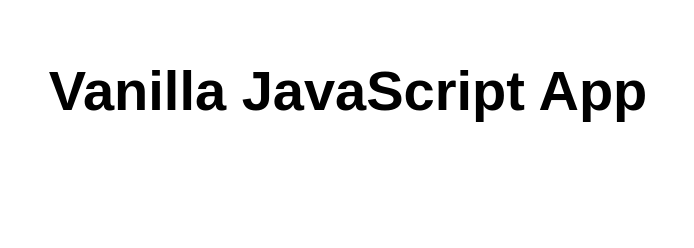
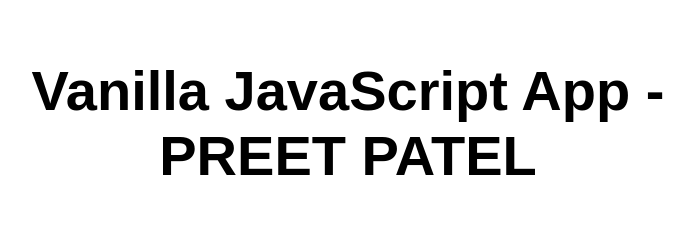
Before and after one commit to PtPateL2002/pp-cet1021-static-web-app, a plain HTML site: page src/index.html in a window 1280 px wide. Shown: the whole page, without its empty margins (292-986 px from the left). Drawn offline with Linux system fonts and the light colour scheme.

Commit message:
Update index.html

```diff
--- a/src/index.html
+++ b/src/index.html
@@ -5,12 +5,12 @@
   <meta charset="UTF-8">
   <meta name="viewport" content="width=device-width, initial-scale=1.0">
   <link rel="stylesheet" href="styles.css">
-  <title>Vanilla JavaScript App</title>
+  <title>PREET PATEL's Vanilla JavaScript App</title>
 </head>
 
 <body>
   <main>
-    <h1>Vanilla JavaScript App</h1>
+    <h1>Vanilla JavaScript App - PREET PATEL</h1>
   </main>
 </body>
 
```
